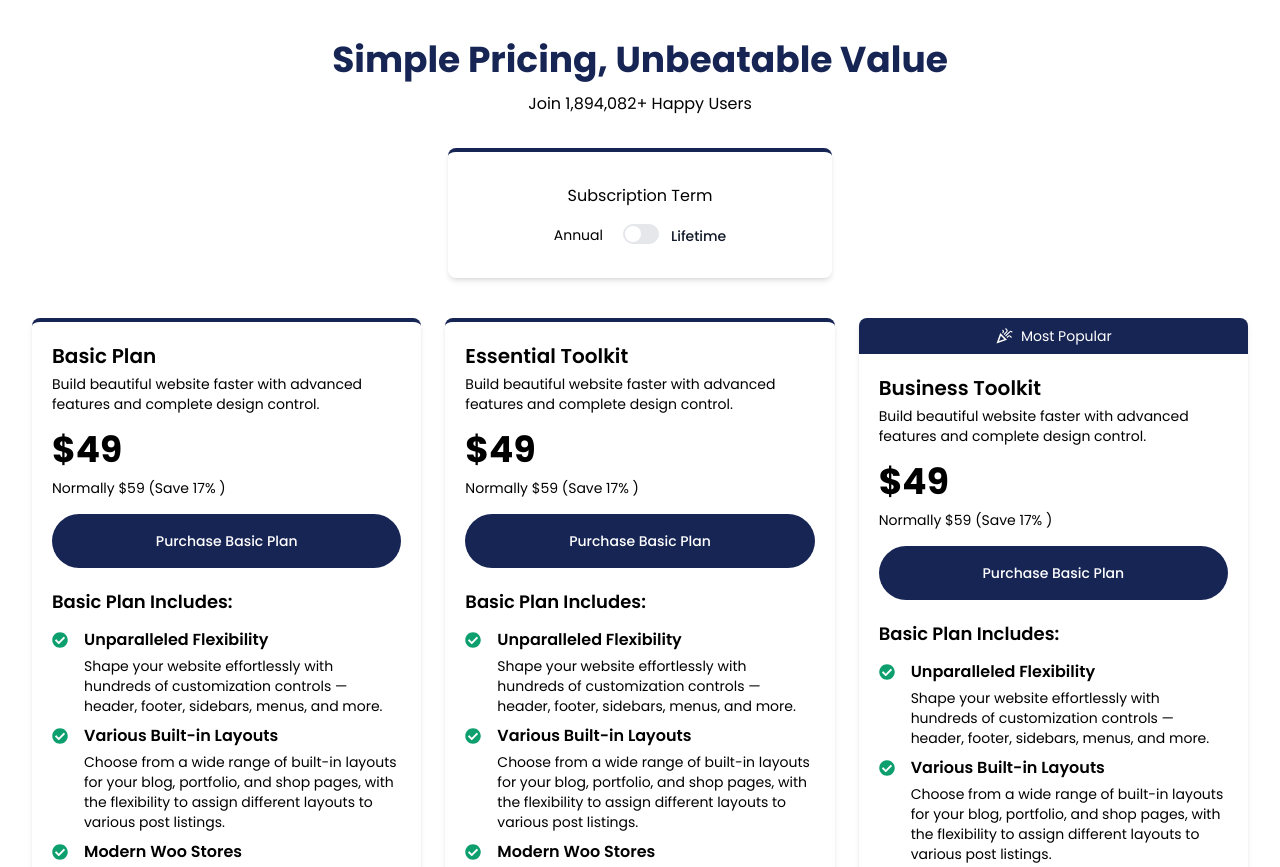
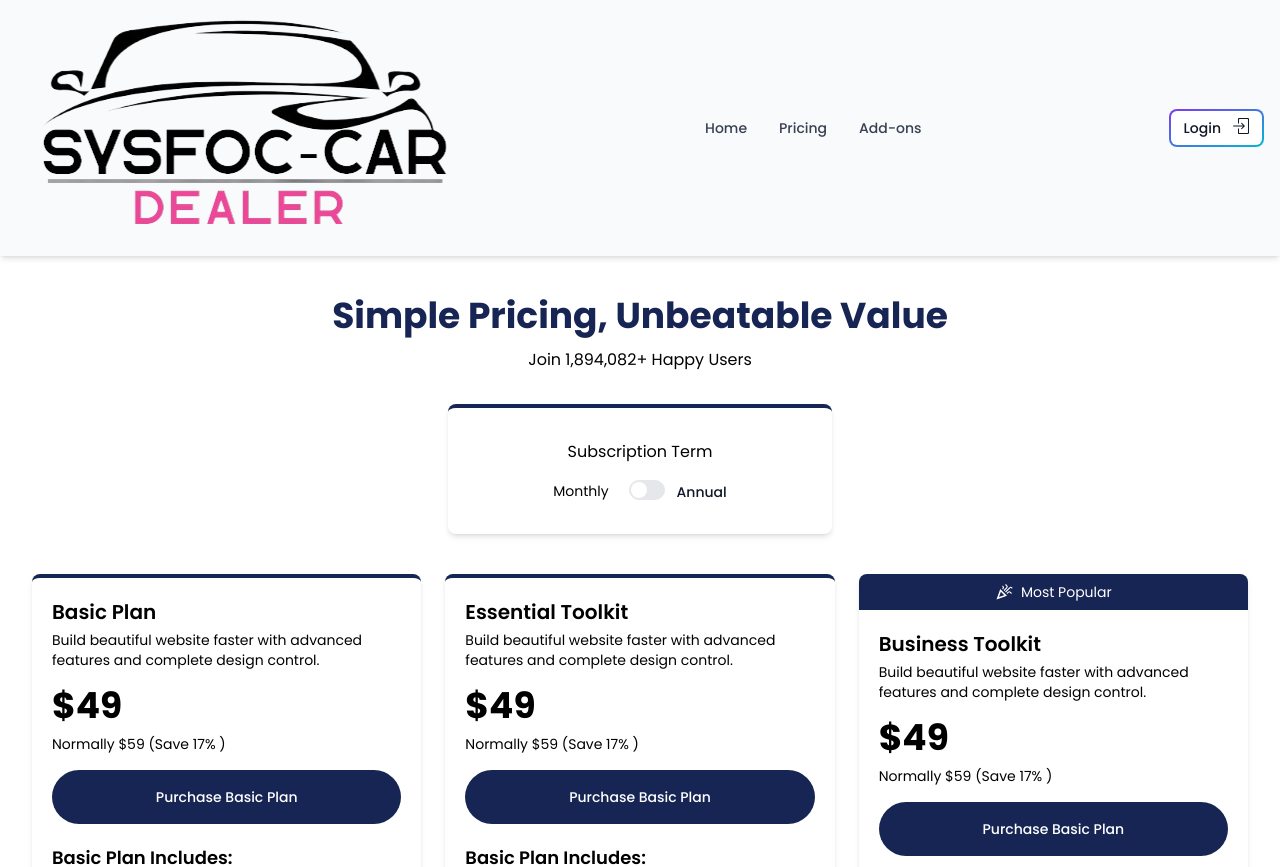
Before and after one commit to sysfoc/car-dealer-demo, a Next.js app: page /pricing in a window 1280 px wide. Shown: the top 867 px of the page. Built offline with nearby package versions, Linux system fonts and the light colour scheme.

Commit message:
Design The Header Component

```diff
--- /dev/null
+++ b/app/components/Header.jsx
@@ -0,0 +1,108 @@
+"use client";
+import {
+  Button,
+  Navbar,
+  NavbarCollapse,
+  NavbarLink,
+  NavbarToggle,
+} from "flowbite-react";
+import React, { useState, useEffect } from "react";
+import { SlLogin } from "react-icons/sl";
+import Image from "next/image";
+import Link from "next/link";
+
+const Header = () => {
+  const [isVisible, setIsVisible] = useState(true);
+  const [lastScrollY, setLastScrollY] = useState(0);
+
+  useEffect(() => {
+    const handleScroll = () => {
+      const currentScrollY = window.scrollY;
+
+      if (currentScrollY > lastScrollY && currentScrollY > 100) {
+        setIsVisible(false);
+      } else {
+        setIsVisible(true);
+      }
+
+      setLastScrollY(currentScrollY);
+    };
+
+    window.addEventListener("scroll", handleScroll);
+
+    return () => {
+      window.removeEventListener("scroll", handleScroll);
+    };
+  }, [lastScrollY]);
+
+  return (
+    <>
+      <Navbar
+        fluid
+        className={`sticky inset-x-0 top-0 z-50 bg-gray-50/95 shadow-md transition-transform duration-300 dark:bg-gray-700/95 ${
+          isVisible ? "translate-y-0" : "-translate-y-full"
+        }`}
+      >
+        <Link href="/">
+          <Image
+            src={"/logo.png"}
+            alt="Sysfoc-cars-dealer"
+            width={100}
+            height={50}
+            style={{ objectPosition: "center" }}
+            className="size-auto"
+          />
+        </Link>
+        <div className="flex items-center gap-5 md:hidden">
+          <Button outline gradientDuoTone="purpleToBlue" size="sm">
+            Login
+          </Button>
+          <NavbarToggle />
+        </div>
+        <NavbarCollapse>
+          <NavbarLink
+            as={"div"}
+            className="relative hover:text-blue-950 md:hover:text-blue-950"
+          >
+            <Link
+              href="/"
+              className="relative after:absolute after:bottom-[-2px] after:left-0 after:h-[2px] after:w-0 after:bg-red-500 after:transition-all after:duration-300 after:ease-in-out hover:after:w-full"
+            >
+              Home
+            </Link>
+          </NavbarLink>
+          <NavbarLink
+            as={"div"}
+            className="relative hover:text-blue-950 md:hover:text-blue-950"
+          >
+            <Link
+              href="#"
+              className="relative after:absolute after:bottom-[-2px] after:left-0 after:h-[2px] after:w-0 after:bg-red-500 after:transition-all after:duration-300 after:ease-in-out hover:after:w-full"
+            >
+              Pricing
+            </Link>
+          </NavbarLink>
+          <NavbarLink
+            as={"div"}
+            className="relative hover:text-blue-950 md:hover:text-blue-950"
+          >
+            <Link
+              href="#"
+              className="relative after:absolute after:bottom-[-2px] after:left-0 after:h-[2px] after:w-0 after:bg-red-500 after:transition-all after:duration-300 after:ease-in-out hover:after:w-full"
+            >
+              Add-ons
+            </Link>
+          </NavbarLink>
+        </NavbarCollapse>
+        <div className="hidden md:flex items-center gap-5">
+          <Button outline gradientDuoTone="purpleToBlue" size="sm">
+            Login
+            <SlLogin className="ml-3 h-4 w-4" />
+          </Button>
+        </div>
+      </Navbar>
+    </>
+  );
+};
+
+export default Header;
--- a/app/layout.tsx
+++ b/app/layout.tsx
@@ -1,6 +1,7 @@
 import type { Metadata } from "next";
 import { Poppins } from "next/font/google";
 import "./globals.css";
+import Header from "@/app/components/Header";
 
 const poppins = Poppins({
   weight: ["100","200","300","400","500","600","700","800","900"],
@@ -21,6 +22,7 @@ export default function RootLayout({
     <html lang="en">
       <body
         className={`${poppins.className} antialiased`}>
+          <Header />
         {children}
       </body>
     </html>
--- a/app/pricing/page.jsx
+++ b/app/pricing/page.jsx
@@ -22,9 +22,9 @@ export default function Home() {
             <h2 className="text-center">Subscription Term</h2>
             <div className="flex items-center justify-center">
               <div className="mt-4 flex flex-row items-center gap-5">
-                <p className="text-sm">Annual</p>
+                <p className="text-sm">Monthly</p>
                 <ToggleSwitch
-                  label="Lifetime"
+                  label="Annual"
                   checked={switch1}
                   onChange={setSwitch1}
                   sizing="sm"
```
Also changed, not shown: public/logo.png (added).
